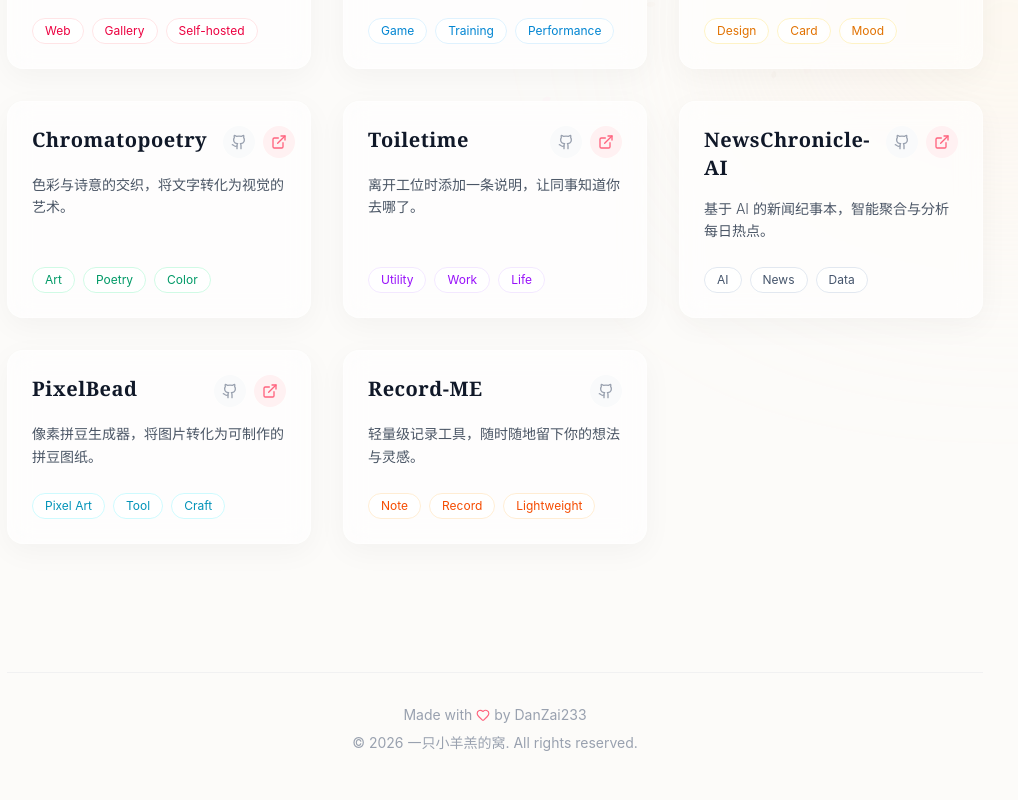
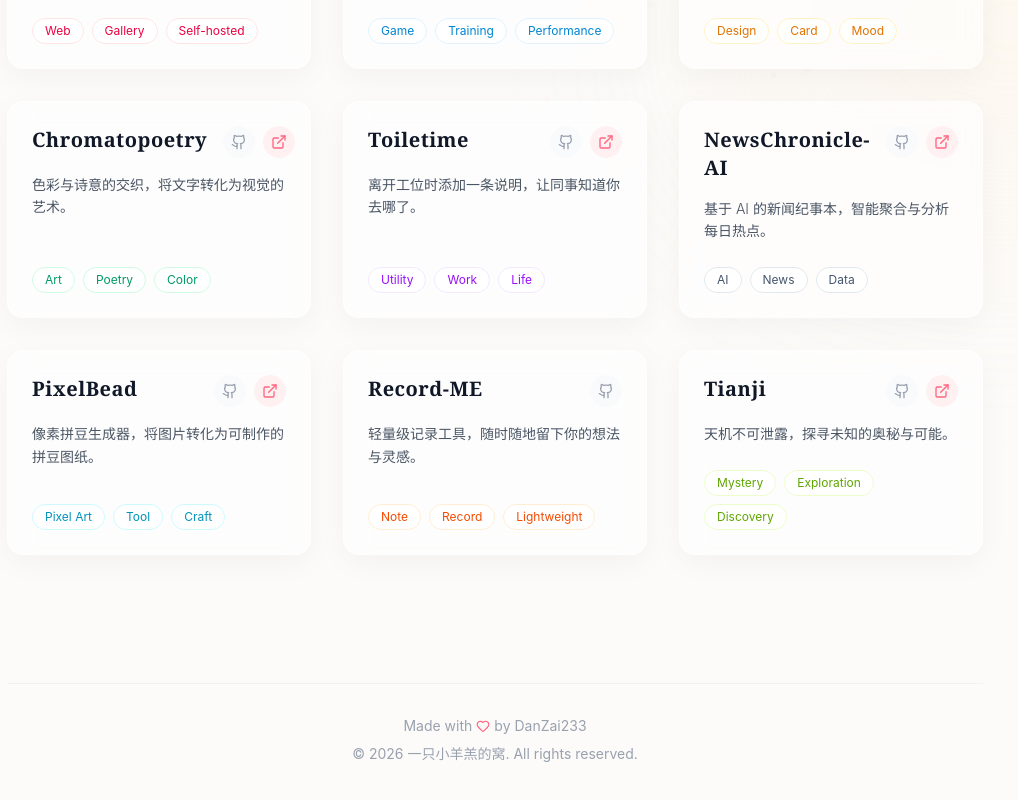
Before and after one commit to DanZai233/works, a React (Vite) app: page / in a window 1280 px wide. Shown: the part 694-1494 px from the top of the page, without its empty margins (145-1163 px from the left). Built offline with nearby package versions, Linux system fonts and the light colour scheme.

Commit message:
feat: Add Tianji project to portfolio
Add new project Tianji with demo at tianji.danzaii.cn, featuring mysterious and exploratory themes with lime color scheme

```diff
--- a/src/App.tsx
+++ b/src/App.tsx
@@ -66,6 +66,14 @@ const projects = [
     githubUrl: "https://github.com/DanZai233/Record-ME",
     tags: ["Note", "Record", "Lightweight"],
     color: "text-orange-600 border-orange-100 bg-orange-50/50",
+  },
+  {
+    name: "Tianji",
+    description: "天机不可泄露，探寻未知的奥秘与可能。",
+    githubUrl: "https://github.com/DanZai233/Tianji",
+    demoUrl: "https://tianji.danzaii.cn",
+    tags: ["Mystery", "Exploration", "Discovery"],
+    color: "text-lime-600 border-lime-100 bg-lime-50/50",
   }
 ];
 
```
